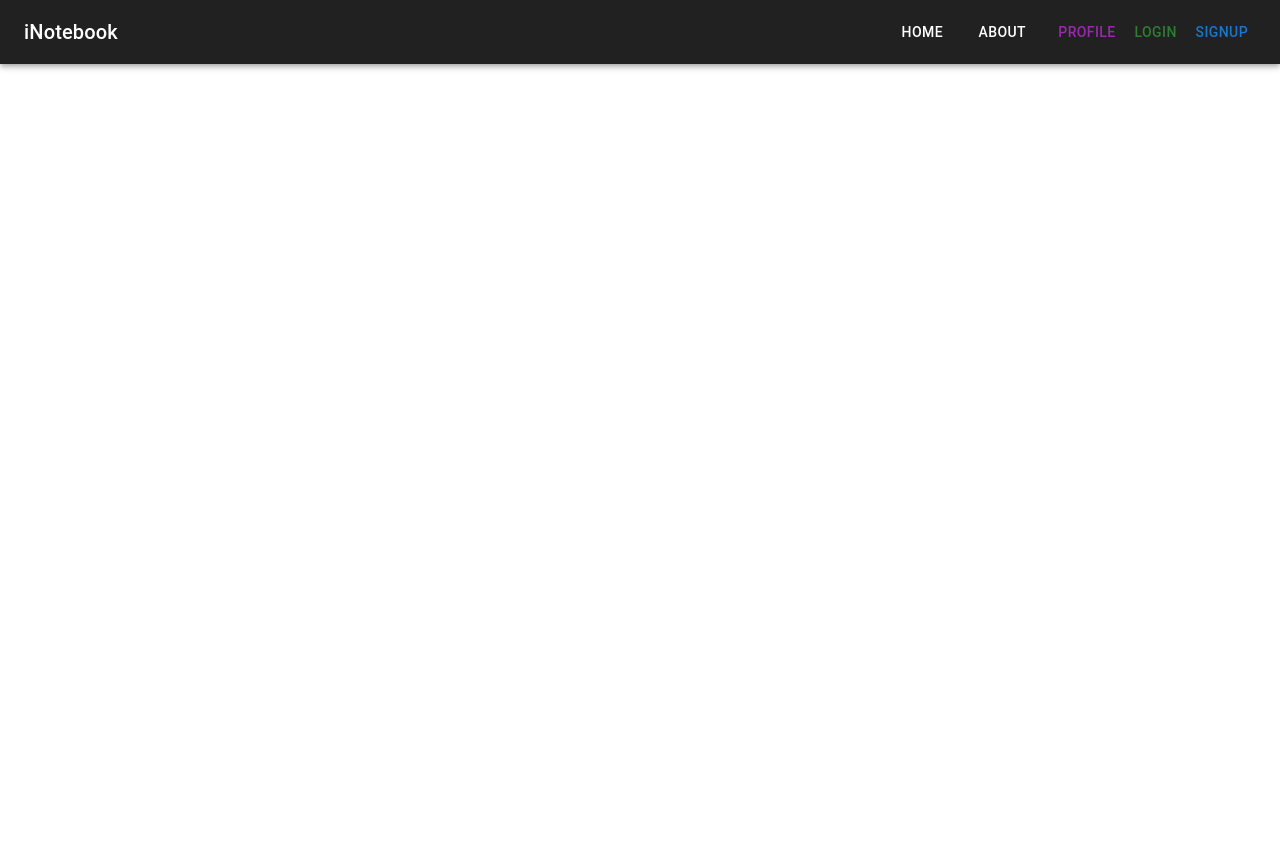
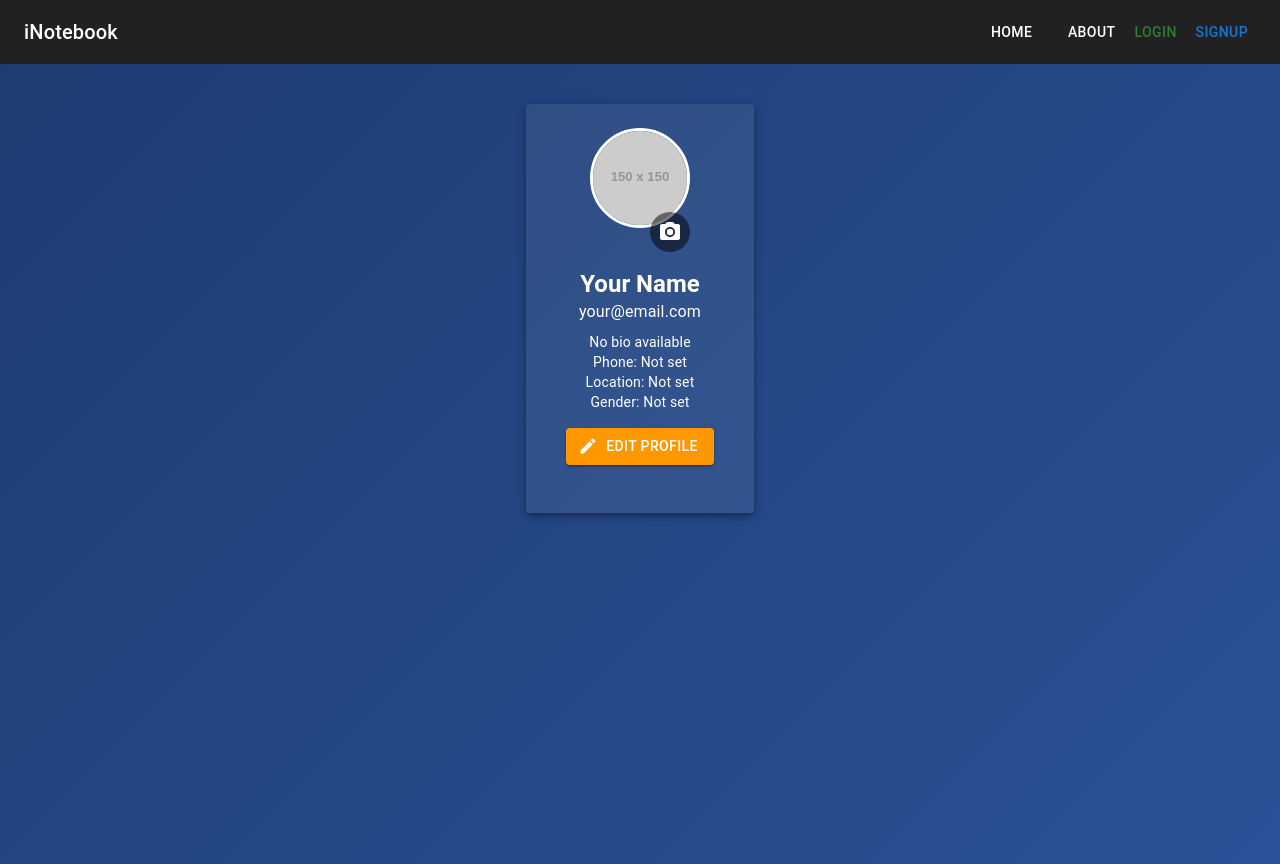
Before and after one commit to nabihakhan6t4/iNoteBook, a React (Vite) app: page /iNoteBook/profile in a window 1280 px wide. Before the commit the page ends 800 px from the top, so only its background shows below. Built offline with nearby package versions, Linux system fonts and the light colour scheme.

Commit message:
added profile

```diff
--- a/src/App.jsx
+++ b/src/App.jsx
@@ -7,6 +7,7 @@ import NoteState from "./context/notes/NoteState";
 
 import "./index.css";
 import { Routes, Route } from "react-router-dom";
+import Profile from "./components/Profile";
 
 function App() {
   return (
@@ -15,7 +16,7 @@ function App() {
       <Routes>
         <Route path="/" element={<Home />} />
         <Route path="/about" element={<About />} />
-
+        <Route path="/profile" element={<Profile />} />
         <Route path="/login" element={<Login />} />
         <Route path="/signup" element={<Signup />} />
       </Routes>
--- a/src/components/Header.jsx
+++ b/src/components/Header.jsx
@@ -1,5 +1,16 @@
 import React, { useState, useEffect } from "react";
-import { AppBar, Toolbar, Typography, Button, IconButton, Box, Drawer, List, ListItem, ListItemText } from "@mui/material";
+import {
+  AppBar,
+  Toolbar,
+  Typography,
+  Button,
+  IconButton,
+  Box,
+  Drawer,
+  List,
+  ListItem,
+  ListItemText,
+} from "@mui/material";
 import { Link, useLocation, useNavigate } from "react-router-dom";
 import MenuIcon from "@mui/icons-material/Menu";
 
@@ -18,8 +29,8 @@ const Header = () => {
   };
 
   const handleLogout = () => {
-    localStorage.removeItem('token');
-    navigate('/login');
+    localStorage.removeItem("token");
+    navigate("/login");
   };
 
   // Drawer Content
@@ -28,11 +39,6 @@ const Header = () => {
       <List>
         <ListItem button component={Link} to="/">
           <ListItemText primary="Home" />
-        </ListItem>
-
-
-        <ListItem button component={Link} to="/profile">
-          <ListItemText primary="Profile" />
         </ListItem>
 
         {!localStorage.getItem("token") ? (
@@ -45,9 +51,14 @@ const Header = () => {
             </ListItem>
           </>
         ) : (
-          <ListItem button onClick={handleLogout}>
-            <ListItemText primary="Logout" />
-          </ListItem>
+          <>
+            <ListItem button component={Link} to="/profile">
+              <ListItemText primary="Profile" />
+            </ListItem>
+            <ListItem button onClick={handleLogout}>
+              <ListItemText primary="Logout" />
+            </ListItem>
+          </>
         )}
       </List>
     </Box>
@@ -64,22 +75,53 @@ const Header = () => {
           </Typography>
 
           <Box sx={{ display: { xs: "none", md: "flex" }, gap: 2 }}>
-            <Button color={location.pathname === "/" ? "secondary" : "inherit"} component={Link} to="/">Home</Button>
+            <Button
+              color={location.pathname === "/" ? "secondary" : "inherit"}
+              component={Link}
+              to="/"
+            >
+              Home
+            </Button>
 
-            <Button color={location.pathname === "/about" ? "secondary" : "inherit"} component={Link} to="/about">About</Button>
-            <Button color={location.pathname === "/profile" ? "secondary" : "inherit"} component={Link} to="/profile">Profile</Button>
+            <Button
+              color={location.pathname === "/about" ? "secondary" : "inherit"}
+              component={Link}
+              to="/about"
+            >
+              About
+            </Button>
           </Box>
 
           {!localStorage.getItem("token") ? (
             <>
-              <Button color="success" component={Link} to="/login">Login</Button>
-              <Button color="primary" component={Link} to="/signup">Signup</Button>
+              <Button color="success" component={Link} to="/login">
+                Login
+              </Button>
+              <Button color="primary" component={Link} to="/signup">
+                Signup
+              </Button>
             </>
           ) : (
-            <Button color="error" onClick={handleLogout}>Logout</Button>
+            <>
+              <Button
+                color={
+                  location.pathname === "/profile" ? "secondary" : "inherit"
+                }
+                component={Link}
+                to="/profile"
+              >
+                Profile
+              </Button>
+              <Button color="error" onClick={handleLogout}>
+                Logout
+              </Button>
+            </>
           )}
 
-          <IconButton sx={{ display: { xs: "block", md: "none" }, color: "white" }} onClick={handleDrawerToggle}>
+          <IconButton
+            sx={{ display: { xs: "block", md: "none" }, color: "white" }}
+            onClick={handleDrawerToggle}
+          >
             <MenuIcon />
           </IconButton>
         </Toolbar>
--- /dev/null
+++ b/src/components/Profile.jsx
@@ -0,0 +1,112 @@
+import React, { useEffect, useState } from "react";
+import axios from "axios";
+import {
+  Container,
+  Typography,
+  Card,
+  CardContent,
+  Avatar,
+  Box,
+  Button,
+  TextField,
+  Dialog,
+  DialogActions,
+  DialogContent,
+  DialogTitle,
+  IconButton,
+} from "@mui/material";
+import { Edit, CameraAlt } from "@mui/icons-material";
+
+const Profile = () => {
+  const [user, setUser] = useState({ name: "", email: "", bio: "", phone: "", location: "", gender: "", avatar: "" });
+  const [open, setOpen] = useState(false);
+  const [selectedImage, setSelectedImage] = useState(null);
+
+  useEffect(() => {
+    const savedUser = JSON.parse(localStorage.getItem("user"));
+    if (savedUser) {
+      setUser(savedUser);
+    }
+  }, []);
+
+  const handleEdit = () => {
+    setOpen(true);
+  };
+
+  const handleSave = () => {
+    localStorage.setItem("user", JSON.stringify(user));
+    setOpen(false);
+  };
+
+  const handleImageChange = (event) => {
+    const file = event.target.files[0];
+    if (file) {
+      const reader = new FileReader();
+      reader.onloadend = () => {
+        setSelectedImage(reader.result);
+        setUser((prevUser) => ({ ...prevUser, avatar: reader.result }));
+      };
+      reader.readAsDataURL(file);
+    }
+  };
+
+  return (
+    <Box sx={{ minHeight: "100vh", background: "linear-gradient(135deg, #1e3c72, #2a5298)", color: "white", py: 5 }}>
+      <Container sx={{ display: "flex", justifyContent: "center" }}>
+        <Card sx={{ maxWidth: 400, textAlign: "center", p: 3, boxShadow: 5, background: "#ffffff10", color: "white" }}>
+          <Box position="relative" display="inline-block">
+            <Avatar
+              src={user.avatar || "https://placehold.co/150"}
+              alt={user.name}
+              sx={{ width: 100, height: 100, margin: "0 auto", border: "3px solid white" }}
+            />
+            <input type="file" accept="image/*" id="imageUpload" hidden onChange={handleImageChange} />
+            <label htmlFor="imageUpload">
+              <IconButton
+                component="span"
+                sx={{ position: "absolute", bottom: 0, right: 0, background: "rgba(0,0,0,0.5)", color: "white" }}
+              >
+                <CameraAlt />
+              </IconButton>
+            </label>
+          </Box>
+          <CardContent>
+            <Typography variant="h5" fontWeight="bold">{user.name || "Your Name"}</Typography>
+            <Typography variant="body1" color="white">{user.email || "your@email.com"}</Typography>
+            <Typography variant="body2" color="white" sx={{ mt: 1 }}>{user.bio || "No bio available"}</Typography>
+            <Typography variant="body2" color="white">{user.phone || "Phone: Not set"}</Typography>
+            <Typography variant="body2" color="white">{user.location || "Location: Not set"}</Typography>
+            <Typography variant="body2" color="white">{user.gender || "Gender: Not set"}</Typography>
+            <Button
+              variant="contained"
+              startIcon={<Edit />}
+              onClick={handleEdit}
+              sx={{ mt: 2, backgroundColor: "#ff9800", "&:hover": { backgroundColor: "#e68900" } }}
+            >
+              Edit Profile
+            </Button>
+          </CardContent>
+        </Card>
+      </Container>
+
+      {/* Edit Dialog */}
+      <Dialog open={open} onClose={() => setOpen(false)}>
+        <DialogTitle>Edit Profile</DialogTitle>
+        <DialogContent>
+          <TextField fullWidth label="Name" margin="dense" value={user.name} onChange={(e) => setUser({ ...user, name: e.target.value })} />
+          <TextField fullWidth label="Email" margin="dense" value={user.email} onChange={(e) => setUser({ ...user, email: e.target.value })} />
+          <TextField fullWidth label="Bio" margin="dense" value={user.bio} onChange={(e) => setUser({ ...user, bio: e.target.value })} />
+          <TextField fullWidth label="Phone" margin="dense" value={user.phone} onChange={(e) => setUser({ ...user, phone: e.target.value })} />
+          <TextField fullWidth label="Location" margin="dense" value={user.location} onChange={(e) => setUser({ ...user, location: e.target.value })} />
+          <TextField fullWidth label="Gender" margin="dense" value={user.gender} onChange={(e) => setUser({ ...user, gender: e.target.value })} />
+        </DialogContent>
+        <DialogActions>
+          <Button onClick={() => setOpen(false)} color="secondary">Cancel</Button>
+          <Button onClick={handleSave} variant="contained" color="primary">Save</Button>
+        </DialogActions>
+      </Dialog>
+    </Box>
+  );
+};
+
+export default Profile;
```
